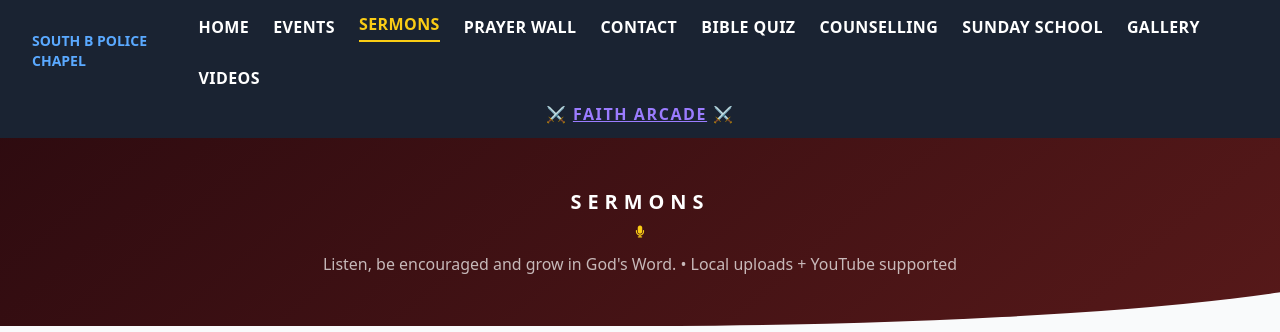
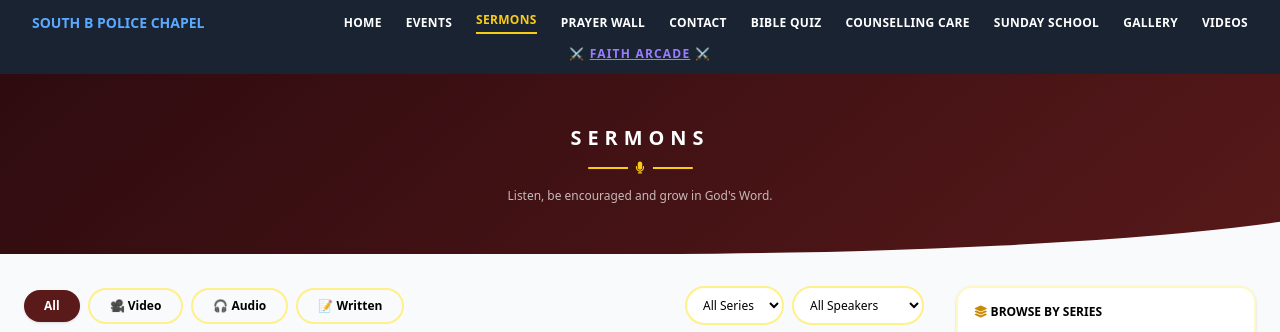
Before and after one commit to naval-tactics/church_website, a Flask app: page /sermons in a window 1280 px wide; the page is wider, and only the part inside the window is pictured. Shown: the top 332 px of that part. Run offline with Flask 3, Linux system fonts and the light colour scheme; some libraries are stand-ins or nearby versions.

Commit message:
clean sermons add cloudinary handling preserve all

```diff
--- a/templates/sermons.html
+++ b/templates/sermons.html
@@ -12,29 +12,29 @@
 <nav class="bg-[#1a2332] text-white px-8 py-3">
   <div class="flex justify-between items-center">
     <div class="text-[#5aa9ff] font-black text-sm">SOUTH B POLICE CHAPEL</div>
-    <div class="flex gap-6 text- font-bold tracking-wide items-center flex-wrap">
+    <div class="flex gap-6 text-xs font-bold tracking-wide items-center flex-wrap">
       <a href="/" class="hover:text-[#facc15]">HOME</a>
       <a href="/events" class="hover:text-[#facc15]">EVENTS</a>
       <a href="/sermons" class="text-[#facc15] border-b-2 border-[#facc15] pb-1">SERMONS</a>
       <a href="/prayer-wall" class="hover:text-[#facc15]">PRAYER WALL</a>
       <a href="/contact" class="hover:text-[#facc15]">CONTACT</a>
       <a href="/bible-quiz" class="hover:text-[#facc15]">BIBLE QUIZ</a>
-      <a href="/counselling" class="hover:text-[#facc15]">COUNSELLING</a>
+      <a href="/counselling-care" class="hover:text-[#facc15]">COUNSELLING CARE</a>
       <a href="/sunday-school" class="hover:text-[#facc15]">SUNDAY SCHOOL</a>
       <a href="/gallery" class="hover:text-[#facc15]">GALLERY</a>
       <a href="/videos" class="hover:text-[#facc15]">VIDEOS</a>
     </div>
   </div>
   <div class="flex justify-center mt-3">
-    <a href="/faith-arcade" class="text-[#9b7cff] hover:text-[#facc15] text- font-bold tracking-widest"><span>⚔</span> <span class="underline">FAITH ARCADE</span> <span>⚔</span></a>
+    <a href="/faith-arcade" class="text-[#9b7cff] hover:text-[#facc15] text-xs font-bold tracking-widest"><span>⚔</span> <span class="underline">FAITH ARCADE</span> <span>⚔</span></a>
   </div>
 </nav>
 
 <div style="background:linear-gradient(135deg,#2b0a0f,#5a1a1a);border-radius:0 0 50% 50%/0 0 40%;transform:scaleX(1.2);overflow:hidden">
   <div style="transform:scaleX(0.83);text-align:center;color:white;padding:50px 0;">
     <h1 class="tracking-[0.3em] font-black text-xl">SERMONS</h1>
-    <div class="flex items-center justify-center gap-2 mt-2"><div class="w-10 h- bg-yellow-400"></div><i class="fas fa-microphone text-yellow-400 text-xs"></i><div class="w-10 h- bg-yellow-400"></div></div>
-    <p class="text- mt-3 opacity-70">Listen, be encouraged and grow in God's Word. • Local uploads + YouTube supported</p>
+    <div class="flex items-center justify-center gap-2 mt-2"><div class="w-10 h-0.5 bg-yellow-400"></div><i class="fas fa-microphone text-yellow-400 text-xs"></i><div class="w-10 h-0.5 bg-yellow-400"></div></div>
+    <p class="text-xs mt-3 opacity-70">Listen, be encouraged and grow in God's Word.</p>
   </div>
 </div>
 
@@ -42,11 +42,11 @@
   <div class="flex flex-col lg:flex-row gap-8">
     <div class="lg:w-3/4">
       <div class="flex flex-wrap gap-2 mb-5 border-b pb-4 items-center">
-        <button onclick="filterSermon('all')" id="f-all" class="filter-btn bg-[#5a1a1a] text-white text- px-5 py-2 rounded-full font-bold shadow">All</button>
-        <button onclick="filterSermon('video')" id="f-video" class="filter-btn border-2 border-yellow-200 text- px-5 py-2 rounded-full font-bold hover:border-[#facc15]">🎥 Video</button>
-        <button onclick="filterSermon('audio')" id="f-audio" class="filter-btn border-2 border-yellow-200 text- px-5 py-2 rounded-full font-bold hover:border-[#facc15]">🎧 Audio</button>
-        <button onclick="filterSermon('written')" id="f-written" class="filter-btn border-2 border-yellow-200 text- px-5 py-2 rounded-full font-bold hover:border-[#facc15]">📝 Written</button>
-        <div class="ml-auto flex gap-2 text-">
+        <button onclick="filterSermon('all')" id="f-all" class="filter-btn bg-[#5a1a1a] text-white text-xs px-5 py-2 rounded-full font-bold shadow">All</button>
+        <button onclick="filterSermon('video')" id="f-video" class="filter-btn border-2 border-yellow-200 text-xs px-5 py-2 rounded-full font-bold hover:border-[#facc15]">🎥 Video</button>
+        <button onclick="filterSermon('audio')" id="f-audio" class="filter-btn border-2 border-yellow-200 text-xs px-5 py-2 rounded-full font-bold hover:border-[#facc15]">🎧 Audio</button>
+        <button onclick="filterSermon('written')" id="f-written" class="filter-btn border-2 border-yellow-200 text-xs px-5 py-2 rounded-full font-bold hover:border-[#facc15]">📝 Written</button>
+        <div class="ml-auto flex gap-2 text-xs">
           <select id="seriesFilter" onchange="filterSeries()" class="border-2 border-yellow-200 rounded-full px-3 py-2 bg-white"><option value="all">All Series</option></select>
           <select id="speakerFilter" onchange="filterSpeaker()" class="border-2 border-yellow-200 rounded-full px-3 py-2 bg-white"><option value="all">All Speakers</option></select>
         </div>
@@ -68,14 +68,14 @@
             <div class="relative h-48 bg-black group cursor-pointer" onclick="window.open('https://www.youtube.com/watch?v={{ s.yt }}','_blank')">
               <img src="https://img.youtube.com/vi/{{ s.yt }}/hqdefault.jpg" class="w-full h-full object-cover">
               <div class="absolute inset-0 bg-black/30 group-hover:bg-black/10 transition flex items-center justify-center"><i class="fas fa-play-circle text-white text-5xl drop-shadow-[0_0_15px_rgba(250,204,21,0.8)]"></i></div>
-              <span class="absolute top-2 left-2 bg-red-600 text-white text- px-2 py-1 rounded-full font-black">YOUTUBE</span>
+              <span class="absolute top-2 left-2 bg-red-600 text-white text-[10px] px-2 py-1 rounded-full font-black">YOUTUBE</span>
             </div>
             {% elif s.local_file %}
             <div class="h-48 bg-black relative">
               <video controls playsinline class="w-full h-full object-contain" preload="metadata">
-                <source src="/static/{{ s.local_file }}">
+                <source src="{{ s.local_file if s.local_file.startswith('http') else '/static/' + s.local_file }}">
               </video>
-              <span class="absolute top-2 left-2 bg-[#facc15] text-black text- px-2 py-1 rounded-full font-black">LOCAL VIDEO</span>
+              <span class="absolute top-2 left-2 bg-[#facc15] text-black text-[10px] px-2 py-1 rounded-full font-black">VIDEO</span>
             </div>
             {% endif %}
 
@@ -84,35 +84,35 @@
               <i class="fas fa-headphones text-white text-4xl mb-3"></i>
               {% if s.local_file %}
               <audio controls class="w-full h-10 mt-2" preload="metadata">
-                <source src="/static/{{ s.local_file }}">
+                <source src="{{ s.local_file if s.local_file.startswith('http') else '/static/' + s.local_file }}">
               </audio>
-              <p class="text- text-white/60 mt-2">Tap play to listen here</p>
+              <p class="text-xs text-white/60 mt-2">Tap play to listen here</p>
               {% endif %}
-              <span class="absolute top-2 left-2 bg-green-500 text-white text- px-2 py-1 rounded-full font-black">AUDIO</span>
+              <span class="absolute top-2 left-2 bg-green-500 text-white text-[10px] px-2 py-1 rounded-full font-black">AUDIO</span>
             </div>
 
           {% else %}
-            {% if s.local_file and '.pdf' in s.local_file %}
+            {% if s.local_file and '.pdf' in s.local_file.lower() %}
             <div class="h-48 bg-[#fffbeb] border-b-2 border-yellow-200 relative">
-              <iframe src="/static/{{ s.local_file }}" class="w-full h-full"></iframe>
-              <span class="absolute top-2 left-2 bg-yellow-600 text-white text- px-2 py-1 rounded-full font-black">PDF</span>
+              <iframe src="{{ s.local_file if s.local_file.startswith('http') else '/static/' + s.local_file }}" class="w-full h-full"></iframe>
+              <span class="absolute top-2 left-2 bg-yellow-600 text-white text-[10px] px-2 py-1 rounded-full font-black">PDF</span>
             </div>
             {% else %}
-            <div class="h-48 bg-[#fffbeb] flex flex-col items-center justify-center p-4 border-b-2 border-yellow-200"><i class="fas fa-file-alt text-[#5a1a1a] text-3xl mb-2"></i><p class="text- text-gray-600 text-center line-clamp-3">{{ s.description[:120] }}</p></div>
+            <div class="h-48 bg-[#fffbeb] flex flex-col items-center justify-center p-4 border-b-2 border-yellow-200"><i class="fas fa-file-alt text-[#5a1a1a] text-3xl mb-2"></i><p class="text-xs text-gray-600 text-center line-clamp-3">{{ s.description[:120] }}</p></div>
             {% endif %}
           {% endif %}
 
           <div class="p-4">
-            <h3 class="text- font-black leading-tight">{{ s.title }}</h3>
-            <p class="text- text-gray-500 mt-1"><i class="fas fa-user"></i> {{ s.speaker }} • {{ s.date }} {% if s.series %}• <span class="bg-yellow-100 text-yellow-700 px-2 py-0.5 rounded-full">{{ s.series }}</span>{% endif %}</p>
-            <p class="text- text-gray-600 mt-2 line-clamp-2">{{ s.description }}</p>
+            <h3 class="text-sm font-black leading-tight">{{ s.title }}</h3>
+            <p class="text-xs text-gray-500 mt-1"><i class="fas fa-user"></i> {{ s.speaker }} • {{ s.date }} {% if s.series %}• <span class="bg-yellow-100 text-yellow-700 px-2 py-0.5 rounded-full">{{ s.series }}</span>{% endif %}</p>
+            <p class="text-xs text-gray-600 mt-2 line-clamp-2">{{ s.description }}</p>
             <div class="flex gap-2 mt-3 flex-wrap">
               {% if s.local_file %}
-              <a href="/static/{{ s.local_file }}" target="_blank" class="bg-[#1a2332] text-white text- px-3 py-1.5 rounded-full font-bold"><i class="fas fa-eye"></i> View</a>
-              <a href="/static/{{ s.local_file }}" download class="bg-[#facc15] text-black text- px-3 py-1.5 rounded-full font-black"><i class="fas fa-download"></i> Download</a>
+              <a href="{{ s.local_file if s.local_file.startswith('http') else '/static/' + s.local_file }}" target="_blank" class="bg-[#1a2332] text-white text-xs px-3 py-1.5 rounded-full font-bold"><i class="fas fa-eye"></i> View</a>
+              <a href="{{ s.local_file if s.local_file.startswith('http') else '/static/' + s.local_file }}" download class="bg-[#facc15] text-black text-xs px-3 py-1.5 rounded-full font-black"><i class="fas fa-download"></i> Download</a>
               {% endif %}
               {% if s.type == 'written' %}
-              <button onclick="openReadModal(this.dataset.title, this.dataset.desc)" data-title="{{ s.title | e }}" data-desc="{{ s.description | e }}" class="border-2 border-yellow-200 text- px-3 py-1.5 rounded-full font-bold">Read</button>
+              <button onclick="openReadModal(this.dataset.title, this.dataset.desc)" data-title="{{ s.title | e }}" data-desc="{{ s.description | e }}" class="border-2 border-yellow-200 text-xs px-3 py-1.5 rounded-full font-bold">Read</button>
               {% endif %}
             </div>
           </div>
@@ -123,13 +123,16 @@
     </div>
 
     <div class="lg:w-1/4 space-y-6">
-      <div class="bg-white rounded-2xl shadow border-2 border-yellow-100 p-4 golden-card"><h3 class="text- font-black mb-3"><i class="fas fa-layer-group text-[#ca8a04]"></i> BROWSE BY SERIES</h3><ul id="seriesList" class="text- space-y-2 text-gray-600"></ul></div>
-      <div class="bg-white rounded-2xl shadow border-2 border-yellow-100 p-4 golden-card"><h3 class="text- font-black mb-3">RECENT SERMONS</h3><div class="space-y-3">{% for s in sermons[:5] %}<div class="flex gap-2 text-"><div class="w-10 h-10 bg-yellow-50 rounded-lg flex items-center justify-center border border-yellow-200"><i class="fas fa-microphone text-yellow-600 text-xs"></i></div><div><p class="font-bold leading-tight">{{ s.title[:30] }}</p><p class="text- text-gray-400">{{ s.speaker }} • {{ s.date }}</p></div></div>{% endfor %}{% if sermons|length==0 %}<p class="text- text-gray-400">No recent yet</p>{% endif %}</div></div>
+      <div class="bg-white rounded-2xl shadow border-2 border-yellow-100 p-4 golden-card"><h3 class="text-xs font-black mb-3"><i class="fas fa-layer-group text-[#ca8a04]"></i> BROWSE BY SERIES</h3><ul id="seriesList" class="text-xs space-y-2 text-gray-600"></ul></div>
+      <div class="bg-white rounded-2xl shadow border-2 border-yellow-100 p-4 golden-card"><h3 class="text-xs font-black mb-3">RECENT SERMONS</h3><div class="space-y-3">{% for s in sermons[:5] %}<div class="flex gap-2 text-xs"><div class="w-10 h-10 bg-yellow-50 rounded-lg flex items-center justify-center border border-yellow-200"><i class="fas fa-microphone text-yellow-600 text-xs"></i></div><div><p class="font-bold leading-tight">{{ s.title[:30] }}</p><p class="text-[11px] text-gray-400">{{ s.speaker }} • {{ s.date }}</p></div></div>{% endfor %}{% if sermons|length==0 %}<p class="text-xs text-gray-400">No recent yet</p>{% endif %}</div></div>
     </div>
   </div>
 </div>
 
-<footer class="bg-[#1a2332] text-white text-center py-10 text-xs mt-10 border-t-4 border-[#facc15]">© 2025 South B Police Chapel • Golden Glow Edition</footer>
+<footer class="bg-[#1a2332] text-white text-center py-10 text-xs mt-10 border-t-4 border-[#facc15]">
+  <div>© 2025 South B Police Chapel</div>
+  <div class="mt-1 text-[10px] text-yellow-300/80">Built with ❤ by <span class="font-bold text-white">Nelson .T. Tactics</span></div>
+</footer>
 
 <div id="readModal" class="fixed inset-0 bg-black/60 hidden z-50 flex items-center justify-center p-4"><div class="bg-white rounded-2xl p-6 max-w-2xl w-full border-4 border-[#facc15]"><h3 id="readTitle" class="font-black"></h3><p id="readDesc" class="text-sm mt-4 whitespace-pre-wrap"></p><button onclick="document.getElementById('readModal').classList.add('hidden')" class="mt-4 bg-[#1a2332] text-white px-6 py-2 rounded-full text-xs font-black">CLOSE</button></div></div>
 
@@ -141,6 +144,14 @@ function filterSermon(type){
   document.querySelectorAll('.sermon-item').forEach(item=>{if(type==='all'||item.dataset.type===type)item.style.display='block';else item.style.display='none';});
 }
 const sermonsData={{ sermons|tojson }};
+// Cloudinary fix for any JS-rendered src
+function fixUrl(src){
+  if(!src) return '';
+  src=src.trim();
+  if(src.startsWith('http://') || src.startsWith('https://')) return src;
+  if(src.startsWith('/static/')) return src;
+  return '/static/' + src.replace(/^\/+/,'');
+}
 const seriesSet=[...new Set(sermonsData.map(s=>s.series).filter(Boolean))];
 const speakerSet=[...new Set(sermonsData.map(s=>s.speaker).filter(Boolean))];
 const seriesFilter=document.getElementById('seriesFilter');
```
